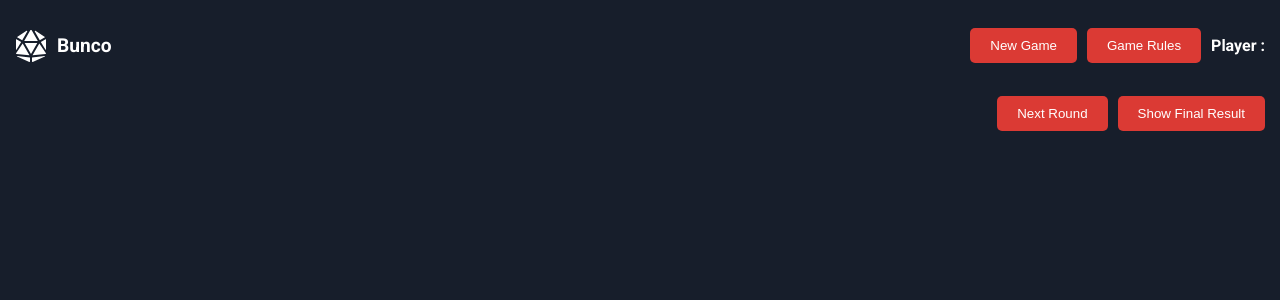
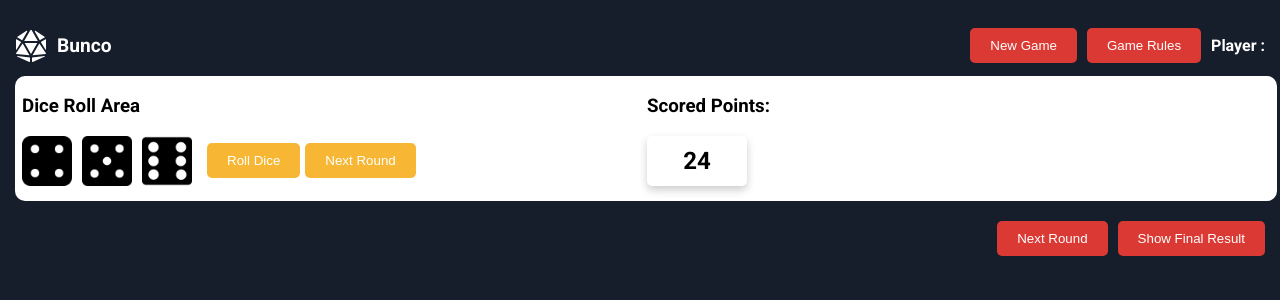
Before and after one commit to OmarFourati/DIP392-Simplified-Bunco, a React (Create React App) app in the folder my-bunco-game/: page / in a window 1280 px wide. Shown: the top 300 px of the page. Built offline with nearby package versions, Linux system fonts and the light colour scheme.

Commit message:
create roll dice area

```diff
--- a/my-bunco-game/package.json
+++ b/my-bunco-game/package.json
@@ -3,6 +3,9 @@
   "version": "0.1.0",
   "private": true,
   "dependencies": {
+    "@emotion/react": "^11.11.4",
+    "@emotion/styled": "^11.11.5",
+    "@mui/material": "^5.15.16",
     "@testing-library/jest-dom": "^5.17.0",
     "@testing-library/react": "^13.4.0",
     "@testing-library/user-event": "^13.5.0",
--- a/my-bunco-game/src/App.js
+++ b/my-bunco-game/src/App.js
@@ -7,9 +7,11 @@ import FinalScoreTable from "./components/FinalScoreTable/FinalScoreTable";
 import GameBoard from "./components/GameBoard/GameBoard";
 import CreateNewname from "./components/Modals/CreateNewGame";
 import GameRulesModal from "./components/Modals/GameRulesModal";
+import Container from "@mui/material/Container";
 // App.js
 
 function App() {
+  const [startGame, setStartGame] = useState(true);
   const [NewGameModal, setNewGameModal] = useState(false);
   const [showRulesModal, setShowRulesModal] = useState(false);
   const [selectedDifficulty, setSelectedDifficulty] = useState(null);
@@ -18,8 +20,9 @@ function App() {
     setUsername(username);
     setSelectedDifficulty(difficulty);
     setNewGameModal(false);
+    setStartGame(true);
     console.log(
-      `Game started with username: ${username} and difficulty: ${difficulty}`
+      `Game started with username: ${username} and difficulty: ${difficulty} and ${startGame}`
     );
   };
 
@@ -63,10 +66,6 @@ function App() {
       {/* Main Content */}
       {/* Include MainFrame, DiceRollArea, FinalScoreTable, GameBoard components here */}
       {/* Footer */}
-      <footer className="footer">
-        <button className="button">Next Round</button>
-        <button className="button">Show Final Result</button>
-      </footer>
 
       <CreateNewname
         isOpen={NewGameModal && !showRulesModal}
@@ -77,13 +76,15 @@ function App() {
       <GameRulesModal isOpen={showRulesModal} onClose={closeModal} />
 
       {/* Other components can be rendered conditionally based on gameStarted */}
-      {/* {gameStarted && (
+      {startGame && (
         <>
           <DiceRollArea />
-          <FinalScoreTable />
-          <GameBoard />
         </>
-      )} */}
+      )}
+      <footer className="footer">
+        <button className="button">Next Round</button>
+        <button className="button">Show Final Result</button>
+      </footer>
     </div>
   );
 }
--- /dev/null
+++ b/my-bunco-game/src/components/DiceRollArea/DiceRollArea.css
@@ -0,0 +1,21 @@
+.DiceRollArea {
+}
+
+.dice-img {
+  width: 50px;
+  margin-right: 10px;
+}
+
+.button-roll-area {
+  background-color: #f7b735;
+  color: white;
+  border: none;
+  border-radius: 5px;
+  padding: 10px 20px;
+  margin-left: 5px;
+  cursor: pointer;
+}
+.dices-buttons-container {
+  display: flex;
+  align-items: center;
+}
--- a/my-bunco-game/src/components/DiceRollArea/DiceRollArea.js
+++ b/my-bunco-game/src/components/DiceRollArea/DiceRollArea.js
@@ -1,12 +1,127 @@
-import React from 'react';
-import PropTypes from 'prop-types';
-import styles from './DiceRollArea.module.css';
+import React, { useState, useEffect } from "react";
+import PropTypes from "prop-types";
+import "./DiceRollArea.css";
+import { Box } from "@mui/material";
+import { Grid } from "@mui/material";
 
-const DiceRollArea = () => (
-  <div className={styles.DiceRollArea}>
-    DiceRollArea Component
-  </div>
-);
+import dices_1 from "../../assets/dice_1.png";
+import dices_2 from "../../assets/dice_2.png";
+import dices_3 from "../../assets/dice_3.png";
+import dices_4 from "../../assets/dice_4.png";
+import dices_5 from "../../assets/dice_5.png";
+import dices_6 from "../../assets/dice_6.png";
+
+const dices = [dices_1, dices_2, dices_3, dices_4, dices_5, dices_6];
+const dice_values = [1, 2, 3, 4, 5, 6];
+
+const DiceRollArea = () => {
+  const [chosenDices, setChosenDices] = useState([]);
+  const [chosenDicesValues, setChosenDicesValues] = useState([]);
+  const [roundNumber, setRoundNumber] = useState(1);
+  const [scoredPoints, setScoredPoints] = useState(0);
+
+  useEffect(() => {
+    getRandomDiceImages();
+  }, []);
+
+  function getRandomDiceImages() {
+    const tempChosenDices = [];
+    const dice_value_rdm = [];
+    for (let i = 0; i < 3; i++) {
+      const randDiceIndex = Math.floor(Math.random() * dices.length);
+      tempChosenDices.push(dices[randDiceIndex]);
+      dice_value_rdm.push(dice_values[randDiceIndex]);
+    }
+    setChosenDices(tempChosenDices);
+    setChosenDicesValues(dice_value_rdm);
+    const points = calculatePoints(dice_value_rdm, roundNumber);
+    setScoredPoints((prevScoredPoints) => prevScoredPoints + points); // Update the scored points
+  }
+
+  function handleNextRound() {
+    if (roundNumber < 6) {
+      setRoundNumber(roundNumber + 1); // Increment round number if less than 6
+    } else {
+      // Handle case when maximum rounds reached
+      alert("Maximum rounds reached!");
+    }
+  }
+
+  function calculatePoints(diceValues, roundNumber) {
+    const [dice1, dice2, dice3] = diceValues;
+    let points = 0;
+
+    // Award 1 point for each die rolled that matches the current round number
+    if (dice1 === roundNumber) points++;
+    if (dice2 === roundNumber) points++;
+    if (dice3 === roundNumber) points++;
+
+    // Award 5 points if all three dice match each other but not the current round number
+    if (dice1 === dice2 && dice2 === dice3 && dice1 !== roundNumber) {
+      points += 5;
+    }
+
+    // Award 21 points if all three dice match the current round number (a "bunco"),
+    // but limit total points to 21
+    if (
+      dice1 === roundNumber &&
+      dice2 === roundNumber &&
+      dice3 === roundNumber
+    ) {
+      points += 21;
+    }
+    return points;
+  }
+
+  return (
+    <Box
+      sx={{
+        backgroundColor: "white",
+        borderRadius: "10px", // Adjust the border radius as needed
+        padding: "0px 5px 15px 7px", // Adjust the padding as needed
+        width: "100%", // Take full width of the parent container
+      }}
+    >
+      <Grid container spacing={0}>
+        <Grid item xs={6}>
+          <h3>Dice Roll Area</h3>
+          <div className="dices-buttons-container">
+            {/* Render the dice images based on chosenDices */}
+            {chosenDices.map((dice, index) => (
+              <img className="dice-img" src={dice} alt={""} key={index} />
+            ))}
+            <button onClick={getRandomDiceImages} className="button-roll-area">
+              Roll Dice
+            </button>
+            <button onClick={handleNextRound} className="button-roll-area">
+              Next Round
+            </button>
+          </div>
+        </Grid>
+        <Grid item xs={6}>
+          <h3>Scored Points: </h3>
+          <Box
+            sx={{
+              width: "100px",
+              height: "50px",
+              borderRadius: "5px",
+              border: "",
+              boxShadow: "0 4px 8px rgba(0, 0, 0, 0.2)",
+              display: "flex",
+              justifyContent: "center",
+              alignItems: "center",
+              fontWeight: "bold",
+              fontSize: "1.5rem",
+            }}
+          >
+            {/* Here, you can dynamically render the score */}
+            {scoredPoints}
+          </Box>
+        </Grid>
+      </Grid>
+    </Box>
+  );
+};
 
 DiceRollArea.propTypes = {};
 
--- a/my-bunco-game/src/components/DiceRollArea/DiceRollArea.module.css
+++ /dev/null
@@ -1 +0,0 @@
-.DiceRollArea {}
```
Also changed, not shown: 1 other file (tests, documents, lock files or other folders).
